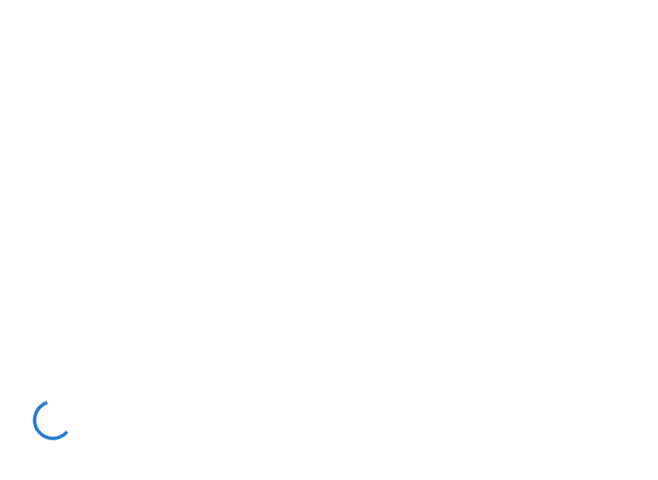
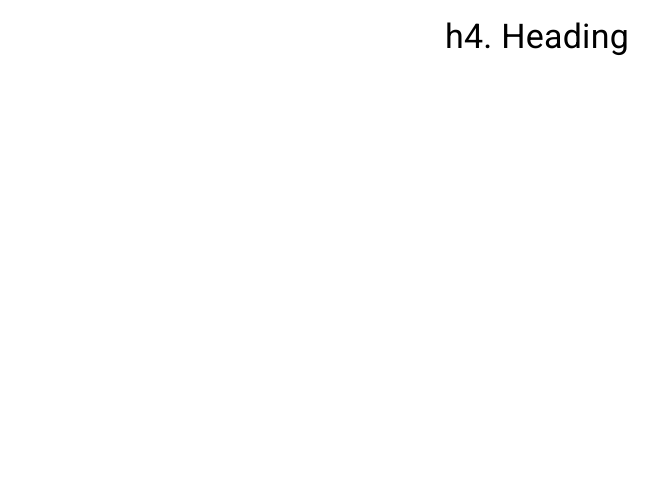
Before and after one commit to nilva-challenge/React-Footballli, a React (Create React App) app: page / in a window 1280 px wide. Shown: the top 480 px of the page, without its empty margins (587-1245 px from the left). Built offline with nearby package versions, Linux system fonts and the light colour scheme.

Commit message:
add fixtures container and add roboto font

```diff
--- a/public/index.html
+++ b/public/index.html
@@ -15,6 +15,10 @@
       user's mobile device or desktop. See https://developers.google.com/web/fundamentals/web-app-manifest/
     -->
     <link rel="manifest" href="%PUBLIC_URL%/manifest.json" />
+    <link
+      rel="stylesheet"
+      href="https://fonts.googleapis.com/css?family=Roboto:300,400,500,700&display=swap"
+    />
     <!--
       Notice the use of %PUBLIC_URL% in the tags above.
       It will be replaced with the URL of the `public` folder during the build.
--- a/src/App.tsx
+++ b/src/App.tsx
@@ -1,10 +1,10 @@
 import { AppContainer } from "./styles";
-import Loading from "./containers/Loading/index";
+import { Fixtures } from "./containers/Fixtures";
 
 function App() {
   return (
     <AppContainer>
-      <Loading />
+      <Fixtures />
     </AppContainer>
   );
 }
--- a/src/containers/Fixtures/index.tsx
+++ b/src/containers/Fixtures/index.tsx
@@ -1,5 +1,13 @@
+import { Box, Typography } from "@mui/material";
 import React from "react";
+import { FixturesPageContainer } from "./styles";
 
 export function Fixtures() {
-  return <div>Fixtures</div>;
+  return (
+    <FixturesPageContainer>
+      <Box>
+        <Typography variant="h4">h4. Heading</Typography>
+      </Box>
+    </FixturesPageContainer>
+  );
 }
--- /dev/null
+++ b/src/containers/Fixtures/styles.tsx
@@ -0,0 +1,4 @@
+import styled from "styled-components";
+import { Box } from "@mui/material";
+
+export const FixturesPageContainer = styled(Box)``;
--- a/src/styles.ts
+++ b/src/styles.ts
@@ -3,4 +3,6 @@ import styled from "styled-components";
 
 export const AppContainer = styled(Container)`
   width: 100%;
+  padding: 16px;
+  direction: rtl;
 `;
```
